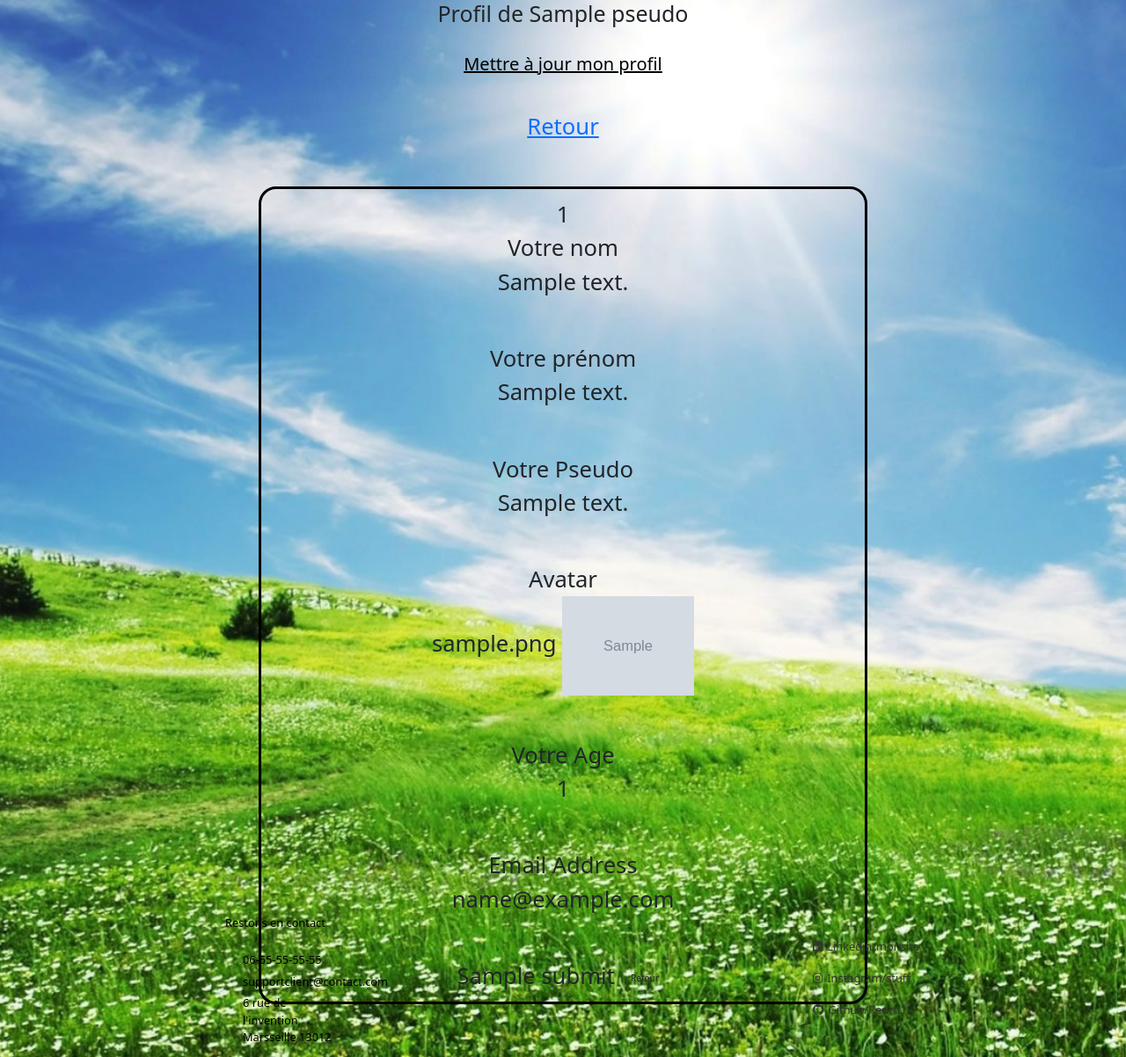
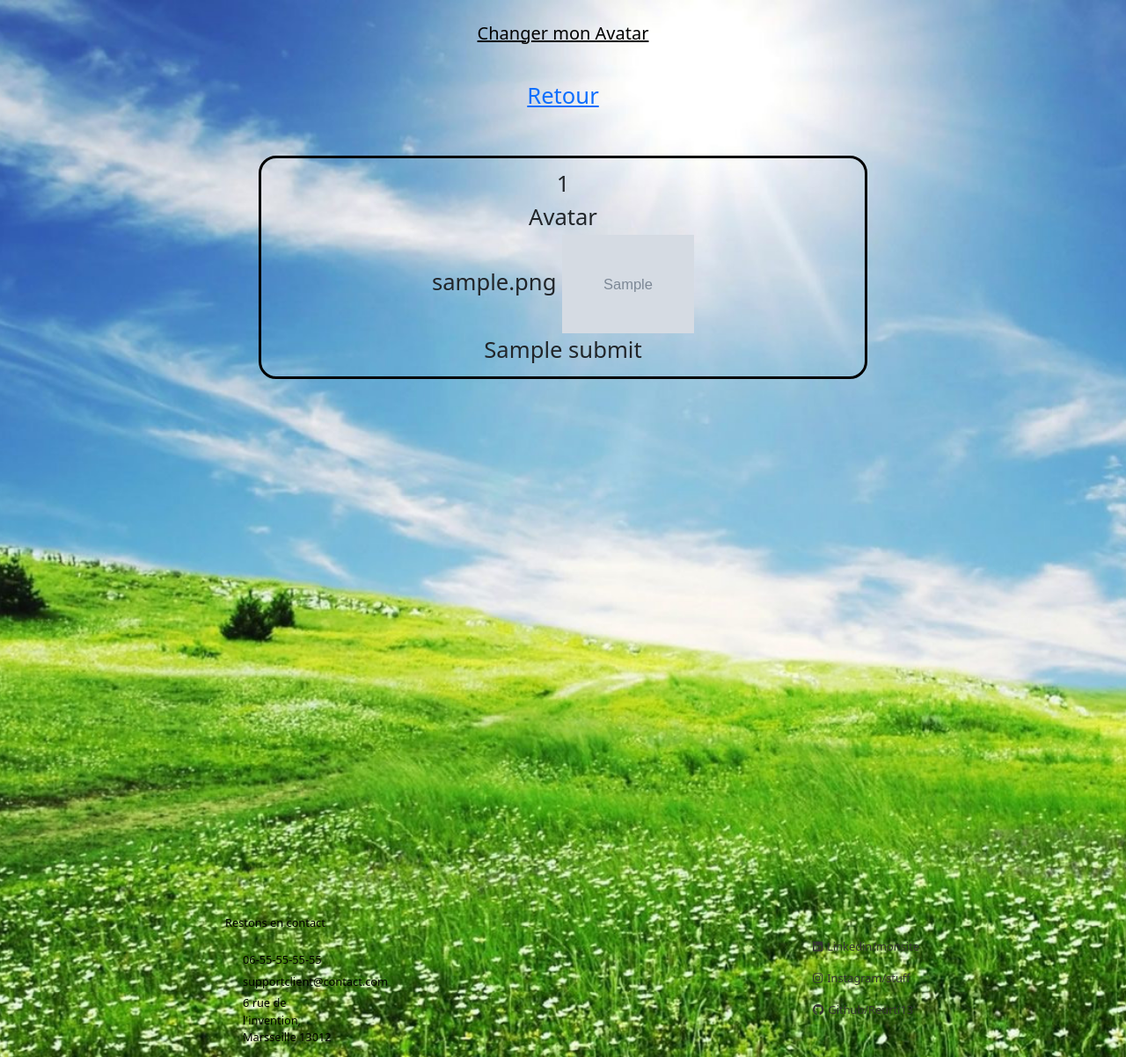
Before and after one commit to Reurti13/geoffrey-meca-memory, a PHP site: the page made by templates/views/editView.html.php in a window 1280 px wide. Shown: the whole page at 88% size. Run offline with PHP 8.4, Linux system fonts and the light colour scheme; the template is opened without the code that fills it: most values are stand-ins (such as "Sample title", 1, 10 or a date in 2020); grey boxes marked "Sample" are stand-in pictures; some libraries are stand-ins or nearby versions.

Commit message:
MAJ update avatar

```diff
--- a/libraries/Models/UserManager.php
+++ b/libraries/Models/UserManager.php
@@ -156,7 +156,7 @@ class UserManager extends Manager
                 $updateNom = $this->updateNom();
             }
 
-            // Pour le Nom
+            // Pour le Prenom
             if (isset($_POST['prenom']) and !empty($_POST['prenom']) and $_POST['prenom'] != $user['prenom']) {
                 $updatePrenom = $this->updatePrenom();
             }
@@ -203,7 +203,7 @@ class UserManager extends Manager
                     $extensionUpload = strtolower(substr(strrchr($_FILES['avatar']['name'], '.'), 1));
 
                     if (in_array($extensionUpload, $extensionValides)) {
-                        $chemin = "./membres/Avatars/" . $_SESSION['id'] . "." . $extensionUpload;
+                        $chemin = "./public/pictures/avatar/" . $_SESSION['id'] . "." . $extensionUpload;
 
                         $resultat = move_uploaded_file($_FILES['avatar']['tmp_name'], $chemin);
 
--- a/templates/views/editView.html.php
+++ b/templates/views/editView.html.php
@@ -1,7 +1,5 @@
 <main>
-    <h1>Profil de <?= $userInfo['pseudo'] ?></h1>
-
-    <h2>Mettre à jour mon profil</h2>
+    <h2>Changer mon Avatar</h2>
 
     <div class="deconnexion">
         <a href="./index.php?controller=ControlUser&task=homePage">Retour</a>
@@ -9,99 +7,34 @@
 
     <div class="form-edit">
         <?php
-        if(isset($error))
-        {?>
+        if (isset($error)) { ?>
             <div class="msgerreur" align="bottom">
                 <?= $error; ?>
             </div>
         <?php
-        }
-    ?>
+        } ?>
+
         <form method="post" action="" enctype="multipart/form-data">
-            <?= $form->inputTexteId('id', !empty($id)?$id:'');?>
+            <?= $form->inputTexteId('id', !empty($id) ? $id : ''); ?>
 
-                    <!-- Name -->
-            <div class="control-group <?= !empty($nameError)?'error':'';?>">
-                <label class="control-label">Votre nom</label><br />
+            <!-- Avatar -->
+            <div class="control-group">
+                <label class="control-label">Avatar</label>
                 <div class="controls">
-                        <?= $form->inputTexte('', 'nom', 'Entrer votre Nom', !empty($nom)?$nom:'');?>
-                        <?php if (!empty($nameError)): ?>
-                            <span class="help-inline"><?= $nameError;?></span>
-                        <?php endif; ?>
+                    <?= $form->inputAvatar('', 'avatar', !empty($avatar) ? $avatar : ''); ?>
+                    <?php
+                    if (!empty($avatar)) { ?>
+                        <img src="public/pictures/avatar/<?= $avatar ?>" width="150px" />
+                    <?php   } else { ?>
+                        <img src="public/pictures/avatar/neutre.jpg" width="150px" />
+                    <?php   } ?>
+
                 </div>
-                    <p>
             </div>
-            <p>
-            <br />
-                    <!-- FirstName -->
-            <div class="control-group<?= !empty($nameError)?'error':'';?>">
-                <label class="control-label">Votre prénom</label><br />
-                    <div class="controls">
-                        <?= $form->inputTexte('', 'prenom', 'Entrer votre Prenom', !empty($prenom)?$prenom:'');?>
-                        <?php if(!empty($nameError)):?>
-                        <span class="help-inline"><?= $nameError ;?></span>
-                        <?php endif;?>
-                    </div>
-                    <p>
-            </div>
-            <p>
-            <br />
-                    <!-- Pseudo -->
-            <div class="control-group">
-                <label class="control-label">Votre Pseudo</label><br />
-                    <div class="controls">
-                        <?= $form->inputTexte('', 'pseudo', 'Entrer votre Pseudo', !empty($Pseudo)?$Pseudo:'');?>
-                    </div>
-                    <p>
-            </div>
-            <p>
-            <br />
-                    <!-- Avatar -->
-            <div class="control-group<?= !empty($avatarError)?'error':'';?>">
-                <label class="control-label">Avatar</label><br />
-                    <div class="controls">
-                        <?= $form->inputAvatar('', 'avatar', !empty($avatar)?$avatar:'');?>
-                        <?php
-                            if(!empty($avatar))
-                                {?>
-                                    <img src="membres/Avatars/<?= $avatar?>" width="150px" />
-                        <?php   }?>
-                        <?php if(!empty($avatarError)):?>
-                        <span class="help-inline"><?= $avatarError ;?></span>
-                        <?php endif;?>
-                    </div>
-                    <p>
-            </div>
-            <p>
-            <br />
-                    <!-- Age -->
-            <div class="control-group">
-                <label class="control-label">Votre Age</label><br />
-                    <div class="controls">
-                        <?= $form->inputNumber('', 'age', '', !empty($age)?$age:'');?>
-                    </div>
-                    <p>
-            </div>
-            <p>
-            <br />
-                    <!-- Mail -->
-            <div class="control-group <?= !empty($emailError)?'error':'';?>">
-                <label class="control-label">Email Address</label><br />
-                    <div class="controls">
-                        <?= $form->inputMail('', 'email', !empty($email)?$email:'');?>
-                        <?php if (!empty($emailError)): ?>
-                            <span class="help-inline"><?= $emailError;?></span>
-                        <?php endif;?>
-                    </div>
-                    <p>
-            </div>
-            <p>
-            <br />
+
             <div class="form-actions">
-                <?= $form->submit('envoyer', 'Envoyer');?>
-                <a class="btn" href="./index.php?controller=ControlApp&task=homePage">Retour</a>
+                <?= $form->submit('envoyer', 'Envoyer'); ?>
             </div>
         </form>
     </div>
-</div>
 </main>
--- a/templates/views/homeView.html.php
+++ b/templates/views/homeView.html.php
@@ -13,9 +13,9 @@
             <div><a href="./index.php?controller=ControlUser&task=readUser">Mes infos</a></div>
             <?php
             if (!empty($userInfo['avatar'])) { ?>
-                <img src="membres/Avatars/<?= $userInfo['avatar'] ?>" width="150px" />
+                <img src="./public/pictures/avatar/<?= $userInfo['avatar'] ?>" width="150px" />
             <?php   } elseif (empty($avatar)) { ?>
-                <img src=" ./public/pictures/neutre.jpg" width="150px" />
+                <img src=" ./public/pictures/avatar/neutre.jpg" width="150px" />
             <?php   }
 
             if (isset($_SESSION['id']) and $userInfo['id'] == $_SESSION['id']) {
```
Also changed, not shown: libraries/Controllers/ControlUser.php (+0 -13 lines), templates/views/readUserView.html.php (+1 -6 lines), public/pictures/avatar/1.jpg (added), public/pictures/avatar/neutre.jpg (renamed from public/pictures/neutre.jpg). Lines whose indentation alone changed are shown as unchanged.
